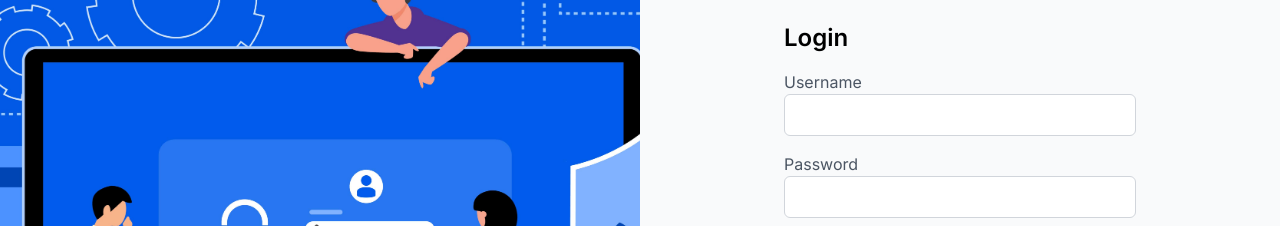
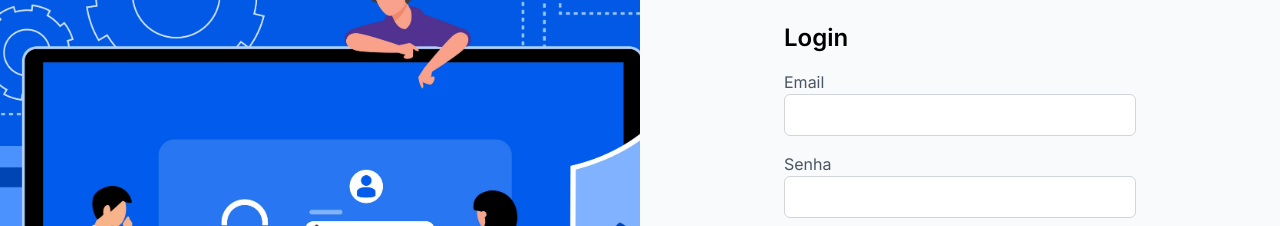
Before and after one commit to Jonalvesilva/Projeto_Tela_Login, a Next.js app in the folder frontend/: page / in a window 1280 px wide. Shown: the part 228-454 px from the top of the page. Built offline with nearby package versions, Linux system fonts and the light colour scheme.

Commit message:
feat: started submit login

```diff
--- a/frontend/app/page.tsx
+++ b/frontend/app/page.tsx
@@ -1,6 +1,20 @@
-import Image from "next/image";
+"use client";
+import Link from "next/link";
+import { useForm } from "react-hook-form";
+import { api } from "@/api/api";
+
+type Login = {
+  email: string;
+  senha: string;
+};
 
 export default function Home() {
+  const { register, handleSubmit } = useForm<Login>();
+  const onSubmit = async (data: any) => {
+    const response = await api.post("signin", data);
+    console.log(response.data, data);
+  };
+
   return (
     <div className="bg-gray-50 flex justify-center items-center h-screen">
       <div className="w-1/2 h-screen hidden lg:block">
@@ -13,23 +27,25 @@ export default function Home() {
 
       <div className="lg:p-36 md:p-52 sm:20 p-8 w-full lg:w-1/2">
         <h1 className="text-2xl font-semibold mb-4">Login</h1>
-        <form action="#" method="POST">
+        <form onSubmit={handleSubmit(onSubmit)}>
           <div className="mb-4">
-            <label className="block text-gray-600">Username</label>
+            <label className="block text-gray-600">Email</label>
             <input
               type="text"
-              id="username"
-              name="username"
+              id="email"
+              {...register("email")}
+              name="email"
               className="w-full border border-gray-300 rounded-md py-2 px-3 focus:outline-none focus:border-blue-500"
             />
           </div>
 
           <div className="mb-4">
-            <label className="block text-gray-600">Password</label>
+            <label className="block text-gray-600">Senha</label>
             <input
               type="password"
-              id="password"
-              name="password"
+              id="senha"
+              {...register("senha")}
+              name="senha"
               className="w-full border border-gray-300 rounded-md py-2 px-3 focus:outline-none focus:border-blue-500"
             />
           </div>
@@ -43,9 +59,9 @@ export default function Home() {
         </form>
 
         <div className="mt-6 text-blue-500 text-center">
-          <a href="#" className="hover:underline">
+          <Link href="/signup" className="hover:underline">
             Cadastre-se
-          </a>
+          </Link>
         </div>
       </div>
     </div>
```
